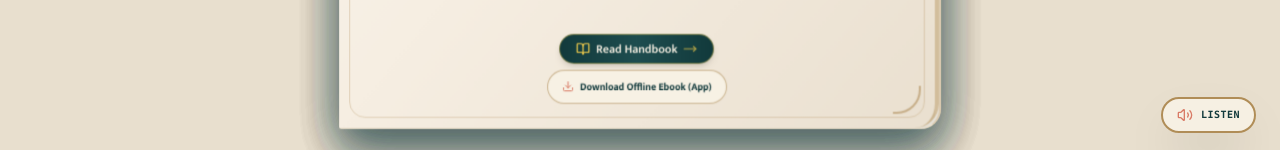
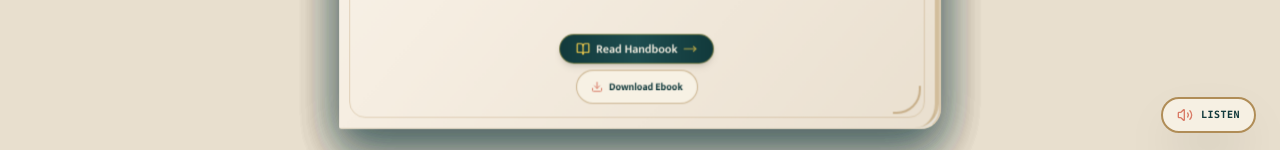
Before and after one commit to fsayyed-del/Swasthya-Katha---STI, a Next.js app: page / in a window 1280 px wide. Shown: the part 647-797 px from the top of the page. Built offline with nearby package versions, Linux system fonts and the light colour scheme.

Commit message:
feat: clean up download button to 'Download Ebook' on cover

```diff
--- a/components/portrait/CoverShell.tsx
+++ b/components/portrait/CoverShell.tsx
@@ -2,7 +2,7 @@
 
 import React, { useState } from 'react';
 import { Locale } from '@/src/domain/content/schema';
-import { Sparkles, MoveRight, BookOpen, ShieldCheck, Stethoscope, FileText, Download, CheckCircle2, Share, PlusSquare, X } from 'lucide-react';
+import { Sparkles, MoveRight, BookOpen, ShieldCheck, Stethoscope, FileText, Download, PlusSquare, X } from 'lucide-react';
 import { LocaleSwitcher } from '../ui/LocaleSwitcher';
 import { usePWAInstall } from '@/hooks/usePWAInstall';
 
@@ -25,7 +25,6 @@ export const CoverShell: React.FC<CoverShellProps> = ({
 
   const handleDownloadClick = async (e: React.MouseEvent) => {
     e.stopPropagation();
-    if (isInstalled) return;
 
     if (isIOS) {
       setShowIOSModal(true);
@@ -34,7 +33,6 @@ export const CoverShell: React.FC<CoverShellProps> = ({
 
     const success = await installPWA();
     if (!success) {
-      // Fallback instructions for browsers without beforeinstallprompt
       setShowIOSModal(true);
     }
   };
@@ -125,7 +123,7 @@ export const CoverShell: React.FC<CoverShellProps> = ({
         </div>
       </div>
 
-      {/* Bottom Dual Action Buttons: Open & Download Offline Ebook */}
+      {/* Bottom Dual Action Buttons: Open & Download Ebook */}
       <div className="relative z-10 space-y-1.5 shrink-0 pt-0.5">
         {/* Open Handbook Button */}
         <div className="flex items-center justify-center">
@@ -136,28 +134,15 @@ export const CoverShell: React.FC<CoverShellProps> = ({
           </div>
         </div>
 
-        {/* Download / Install Offline Ebook Button */}
+        {/* Download Ebook Button */}
         <div className="flex items-center justify-center">
           <button
             onClick={handleDownloadClick}
-            className={`inline-flex items-center gap-1.5 px-3.5 py-1 rounded-full text-[10px] font-bold border transition-all shadow-xs ${
-              isInstalled
-                ? 'bg-emerald-100 text-emerald-900 border-emerald-300'
-                : 'bg-paper hover:bg-amber-100 text-ink-teal border-brass/60 hover:scale-105'
-            }`}
-            title="Download full ebook as offline app for any device"
+            className="inline-flex items-center gap-1.5 px-3.5 py-1 rounded-full text-[10px] font-bold border transition-all shadow-xs bg-paper hover:bg-amber-100 text-ink-teal border-brass/60 hover:scale-105"
+            title="Download ebook for offline reading"
           >
-            {isInstalled ? (
-              <>
-                <CheckCircle2 className="w-3 h-3 text-emerald-600" />
-                <span>{isHindi ? 'ऑफलाइन पुस्तिका इंस्टॉल है' : 'Offline Ebook Ready'}</span>
-              </>
-            ) : (
-              <>
-                <Download className="w-3 h-3 text-coral animate-bounce" />
-                <span>{isHindi ? 'ऑफलाइन ई-बुक डाउनलोड करें (PWA)' : 'Download Offline Ebook (App)'}</span>
-              </>
-            )}
+            <Download className="w-3 h-3 text-coral" />
+            <span>{isHindi ? 'ई-बुक डाउनलोड करें' : 'Download Ebook'}</span>
           </button>
         </div>
       </div>
@@ -172,7 +157,7 @@ export const CoverShell: React.FC<CoverShellProps> = ({
             <div className="flex items-center justify-between border-b border-brass/40 pb-1.5">
               <div className="flex items-center gap-1.5 font-bold text-xs text-ink-teal">
                 <Download className="w-4 h-4 text-coral" />
-                <span>{isHindi ? 'ऑफलाइन ई-बुक डाउनलोड करें' : 'Install Offline Handbook'}</span>
+                <span>{isHindi ? 'ई-बुक डाउनलोड करें' : 'Download Handbook'}</span>
               </div>
               <button
                 onClick={() => setShowIOSModal(false)}
```
